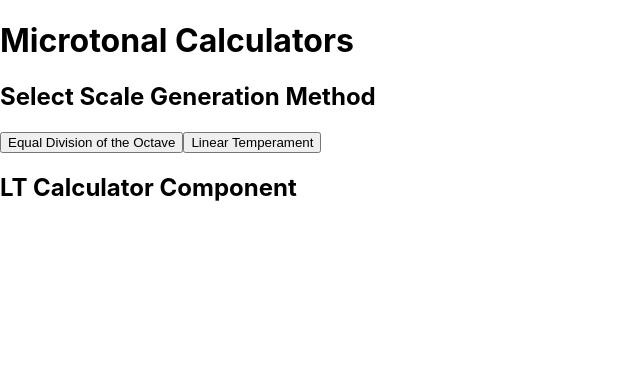
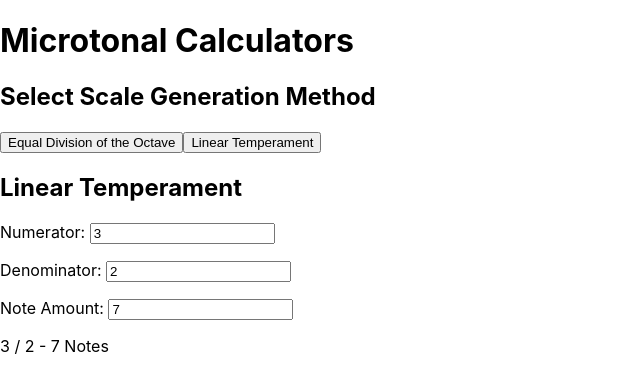
Before and after one commit to zzork/color-horizons-review-temp, a React (Create React App) app: page / in a window 1280 px wide. Both pictures are taken after a click on the button "Linear Temperament". Shown: the top 392 px of the page, without its empty margins (0-640 px from the left). Built offline with nearby package versions, Linux system fonts and the light colour scheme.

Commit message:
lt calc page coded, passing data to ltcalcreadout

```diff
--- a/src/components/CalcLT.js
+++ b/src/components/CalcLT.js
@@ -1,5 +1,24 @@
+import React, { useState } from "react";
+import { CalcLTReadout } from "./CalcLTReadout";
+
 export const CalcLT = ({}) => {
+  const [selectedNumerator, setSelectedNumerator] = useState("3")
+  const [selectedDenominator, setSelectedDenominator] = useState("2")
+  const [selectedNoteAmount, setSelectedNoteAmount] = useState("7")
+  // unclear on how target.value works
+  const handleNumeratorChange = (userInput => setSelectedNumerator(userInput.target.value))
+  const handleDenominatorChange = (userInput => setSelectedDenominator(userInput.target.value))
+  const handleNoteAmountChange = (userInput => setSelectedNoteAmount(userInput.target.value))
     return (
-      <h2>LT Calculator Component</h2>
+      <div>
+      <h2>Linear Temperament</h2>
+      <p>Numerator: <input onChange={handleNumeratorChange} type="number" name="numeratorEntered" defaultValue="3"></input></p>
+      <p>Denominator: <input onChange={handleDenominatorChange} type="number" name="denominatorEntered" defaultValue="2"></input></p>
+      <p>Note Amount: <input onChange={handleNoteAmountChange} type="number" name="noteAmountEntered" defaultValue="7"></input></p>
+      <CalcLTReadout
+      numerator = {selectedNumerator}
+      denominator = {selectedDenominator}
+      noteAmount = {selectedNoteAmount} />
+      </div>
     )
   }
--- /dev/null
+++ b/src/components/CalcLTReadout.js
@@ -0,0 +1,5 @@
+export const CalcLTReadout = ({numerator, denominator, noteAmount}) => {
+    return (
+        <div>{numerator} / {denominator} - {noteAmount} Notes</div>
+    )
+}
```
